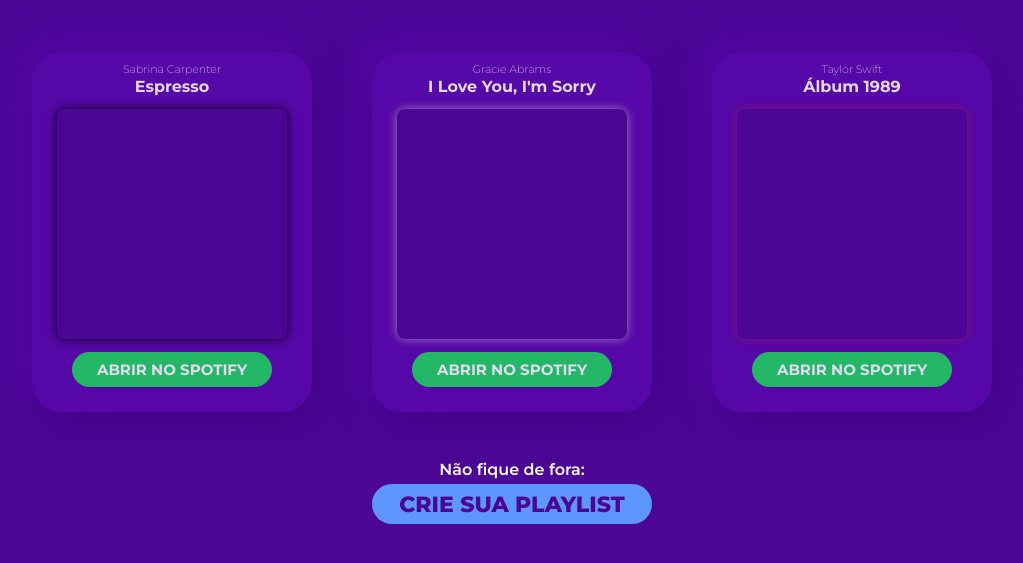
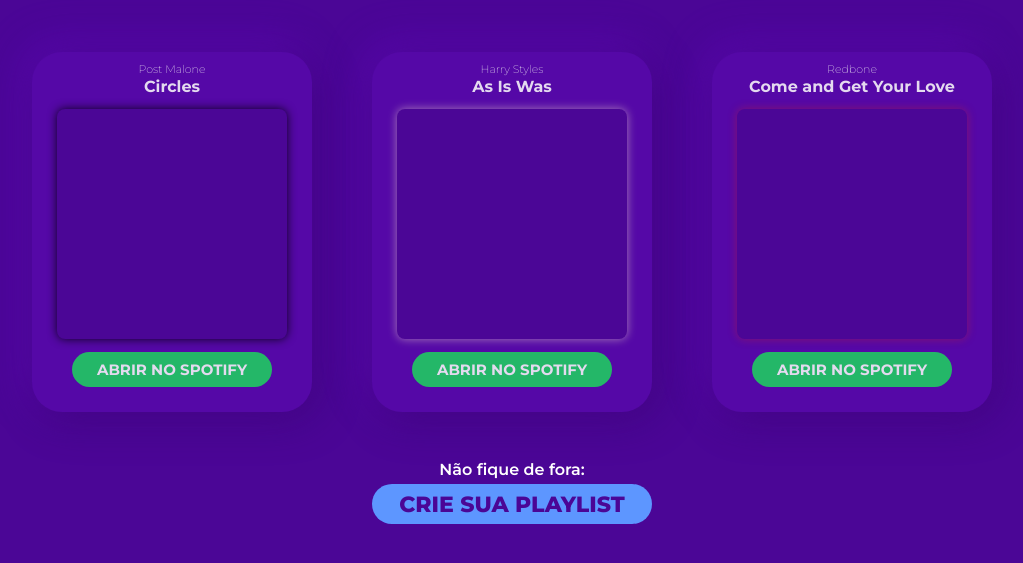
Before and after one commit to nipizani06/minha-musica, a plain HTML site: page index.html in a window 1280 px wide. Shown: the part 81-644 px from the top of the page, without its empty margins (128-1151 px from the left). Drawn offline with Linux system fonts and the light colour scheme.

Commit message:
Update index.html

```diff
--- a/index.html
+++ b/index.html
@@ -17,36 +17,36 @@
         <div class="playlist">
             <div class="musica" id="musica1">
                 <div class="artista">
-                    <h1>Sabrina Carpenter</h1>
-                    <p>Espresso</p>
+                    <h1>Post Malone</h1>
+                    <p>Circles</p>
                 </div>
                 <div class="imagem" id="imagem1"></div>
                 <div class="spotify">
-                    <a href="https://universalmusic.vtexassets.com/arquivos/ids/185292-800-auto?v=638481964546770000&width=800&height=auto&aspect=true">
+                    <a href="https://open.spotify.com/intl-pt/track/21jGcNKet2qwijlDFuPiPb?si=bab54063a14d4474">
                         <h1>ABRIR NO SPOTIFY</h1>
                     </a>
                 </div>
             </div>
             <div class="musica" id="musica2">
                 <div class="artista">
-                    <h1>Gracie Abrams</h1>
-                    <p>I Love You, I'm Sorry</p>
+                    <h1>Harry Styles</h1>
+                    <p>As Is Was</p>
                 </div>
                 <div class="imagem" id="imagem2"></div>
                 <div class="spotify">
-                    <a href="https://image-cdn-ak.spotifycdn.com/image/ab67706c0000da845982800a0a6bbbecfaf5724e">
+                    <a href="https://open.spotify.com/intl-pt/track/4LRPiXqCikLlN15c3yImP7?si=99c738ee887f43d8">
                         <h1>ABRIR NO SPOTIFY</h1>
                     </a>
                 </div>
             </div>
             <div class="musica" id="musica3">
                 <div class="artista">
-                    <h1>Taylor Swift</h1>
-                    <p>Álbum 1989</p>
+                    <h1>Redbone</h1>
+                    <p>Come and Get Your Love</p>
                 </div>
                 <div class="imagem" id="imagem3"></div>
                 <div class="spotify">
-                    <a href="https://miro.medium.com/v2/resize:fit:1400/1*dXS0FbUIuWe4Tjvy4Wbw9w.png">
+                    <a href="https://open.spotify.com/intl-pt/track/7GVUmCP00eSsqc4tzj1sDD?si=c2003193c9e34f82">
                         <h1>ABRIR NO SPOTIFY</h1>
                     </a>
                 </div>
```
